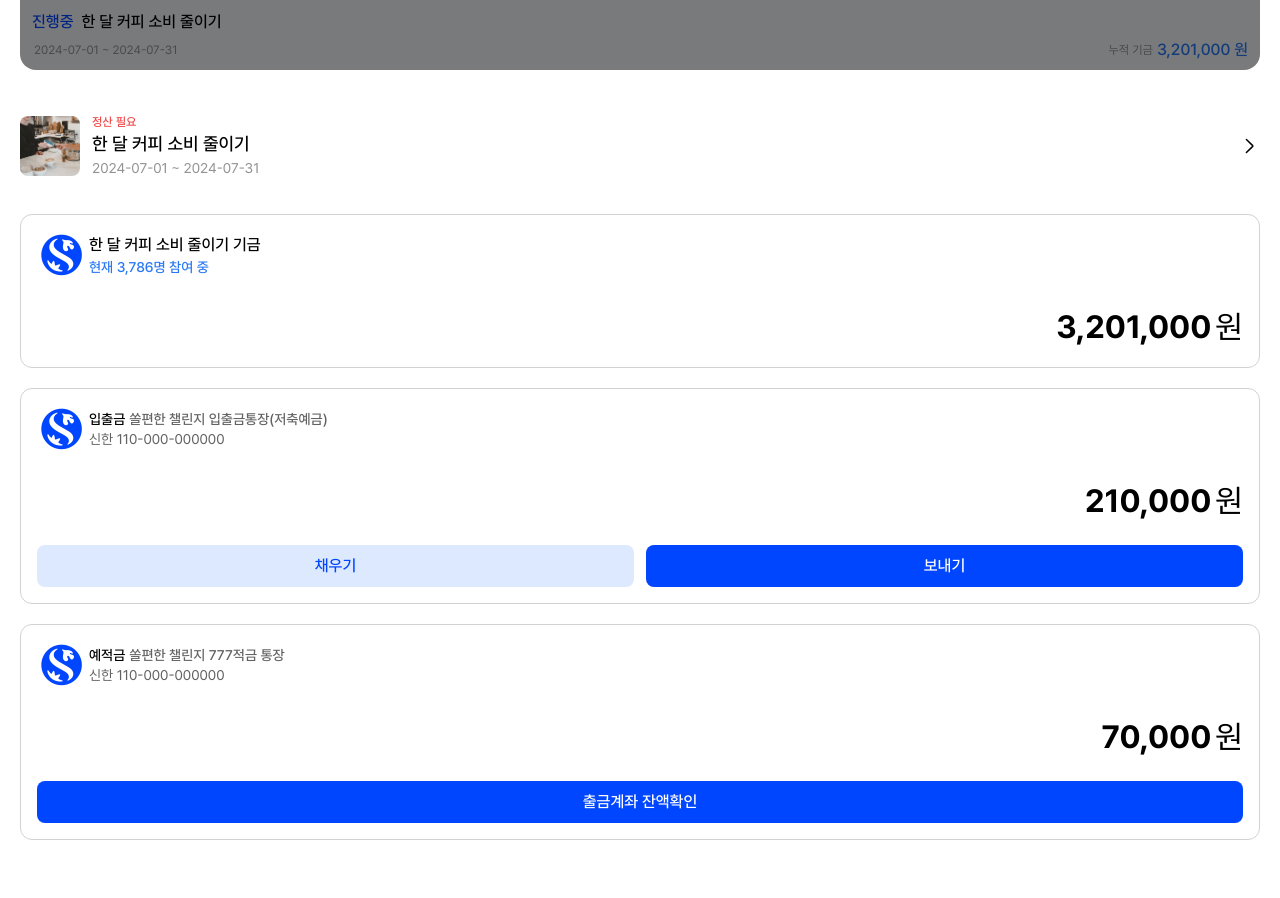
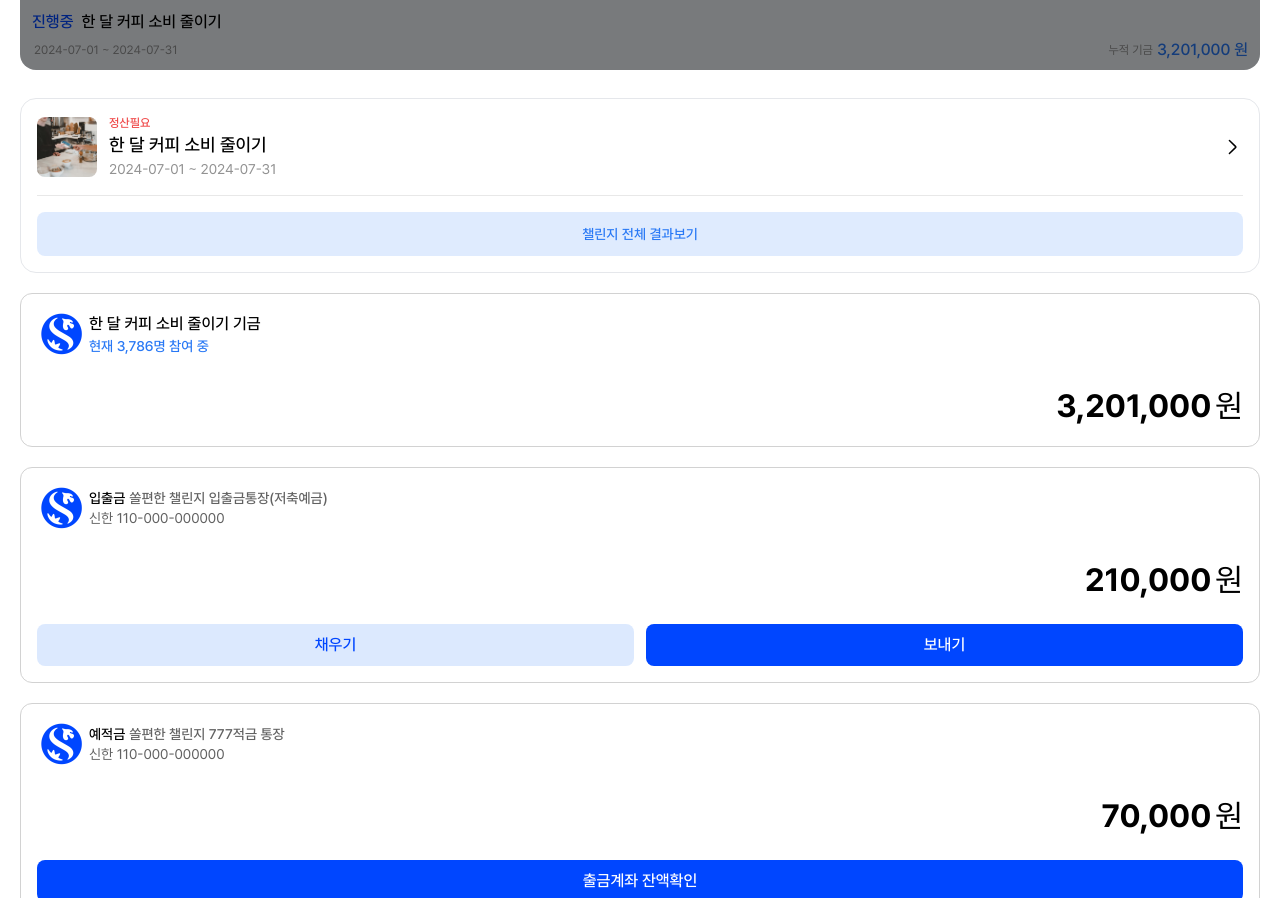
Before and after one commit to dongibuyeo/core-frontend, a Next.js app: page /home in a window 1280 px wide. Shown: the part 2322-3220 px from the top of the page. Built offline with nearby package versions, Linux system fonts and the light colour scheme.

Commit message:
Feat: ChallengeButton 구현

```diff
--- a/src/components/ChallengeButton.tsx
+++ b/src/components/ChallengeButton.tsx
@@ -0,0 +1,83 @@
+interface Props {
+  status: '참여예정' | '참여중' | '정산필요' | '완료'
+  detailPage: boolean
+}
+
+function ChallengeButton({ status, detailPage }: Props) {
+  function renderButtons() {
+    const blueButton =
+      'w-full py-3 my-4 bg-_blue-300 bg-opacity-15 text-_blue-300 rounded-lg text-center text-sm font-medium'
+
+    const redButton =
+      'w-full py-3 my-4 bg-_red bg-opacity-10 text-_red rounded-lg text-center text-sm font-medium'
+
+    if (detailPage) {
+      switch (status) {
+        case '참여예정':
+          return (
+            <div className="flex gap-3">
+              <button type="button" className={redButton}>
+                포기하기
+              </button>
+              <button type="button" className={blueButton}>
+                채팅
+              </button>
+            </div>
+          )
+        case '참여중':
+          return (
+            <button type="button" className={blueButton}>
+              채팅
+            </button>
+          )
+        case '정산필요':
+          return (
+            <div className="flex gap-3">
+              <button type="button" className={blueButton}>
+                챌린지 전체 결과보기
+              </button>
+              <button type="button" className={redButton}>
+                정산받기
+              </button>
+            </div>
+          )
+        case '완료':
+          return (
+            <button type="button" className={blueButton}>
+              챌린지 전체 결과보기
+            </button>
+          )
+        default:
+          return null
+      }
+    } else {
+      switch (status) {
+        case '참여예정':
+        case '참여중':
+          return (
+            <div className="flex gap-3">
+              <button type="button" className={blueButton}>
+                챌린지 상세보기
+              </button>
+              <button type="button" className={blueButton}>
+                채팅
+              </button>
+            </div>
+          )
+        case '정산필요':
+        case '완료':
+          return (
+            <button type="button" className={blueButton}>
+              챌린지 전체 결과보기
+            </button>
+          )
+        default:
+          return null
+      }
+    }
+  }
+
+  return <div>{renderButtons()}</div>
+}
+
+export default ChallengeButton
--- a/src/components/MyChallengeCard.tsx
+++ b/src/components/MyChallengeCard.tsx
@@ -4,14 +4,15 @@ import Image from 'next/image'
 import { useMemo } from 'react'
 import { calculateDday } from '@/utils/calculateDday'
 import { ArrowRight } from '@/public/svg'
+import ChallengeButton from './ChallengeButton'
 
 interface Props {
   title: string
   startDate: string
   endDate: string
   imageUrl: string
-  isChallengeSuccessful: boolean
-  isSettled: boolean
+  isChallengeSuccessful?: boolean
+  isSettled?: boolean
 }
 
 export default function MyChallengeCard({
@@ -35,17 +36,30 @@ export default function MyChallengeCard({
     }
 
     if (isChallengeSuccessful) {
-      return isSettled ? '완료' : '정산 필요'
+      return isSettled ? '완료' : '정산필요'
     }
 
     return '완료'
   }, [startDate, endDate, isChallengeSuccessful, isSettled])
 
+  let mappedStatus: '참여예정' | '참여중' | '정산필요' | '완료'
+
+  if (challengeStatus === '참여 예정') {
+    mappedStatus = '참여예정'
+  } else if (challengeStatus === '진행중') {
+    mappedStatus = '참여중'
+  } else if (challengeStatus === '정산필요') {
+    mappedStatus = '정산필요'
+  } else {
+    mappedStatus = '완료'
+  }
+
   const statusColor =
-    challengeStatus === '정산 필요' ? 'text-red-500' : 'text-_blue-300'
+    challengeStatus === '정산필요' ? 'text-red-500' : 'text-_blue-300'
 
   return (
-    <div className="flex items-center bg-white w-full py-4">
+    <div className="w-full bg-white rounded-2xl px-4 items-center border border_grey-200/50 divide-y divide-_grey-200/50">
+      <div className="flex items-center w-full py-4">
         <div className="flex w-[3.75rem] h-[3.75rem] overflow-hidden rounded-lg mr-3">
           <Image
             src={imageUrl}
@@ -72,5 +86,9 @@ export default function MyChallengeCard({
           <ArrowRight />
         </button>
       </div>
+      <div className="w-full">
+        <ChallengeButton status={mappedStatus} detailPage={false} />
+      </div>
+    </div>
   )
 }
```
Lines whose indentation alone changed are shown as unchanged.
